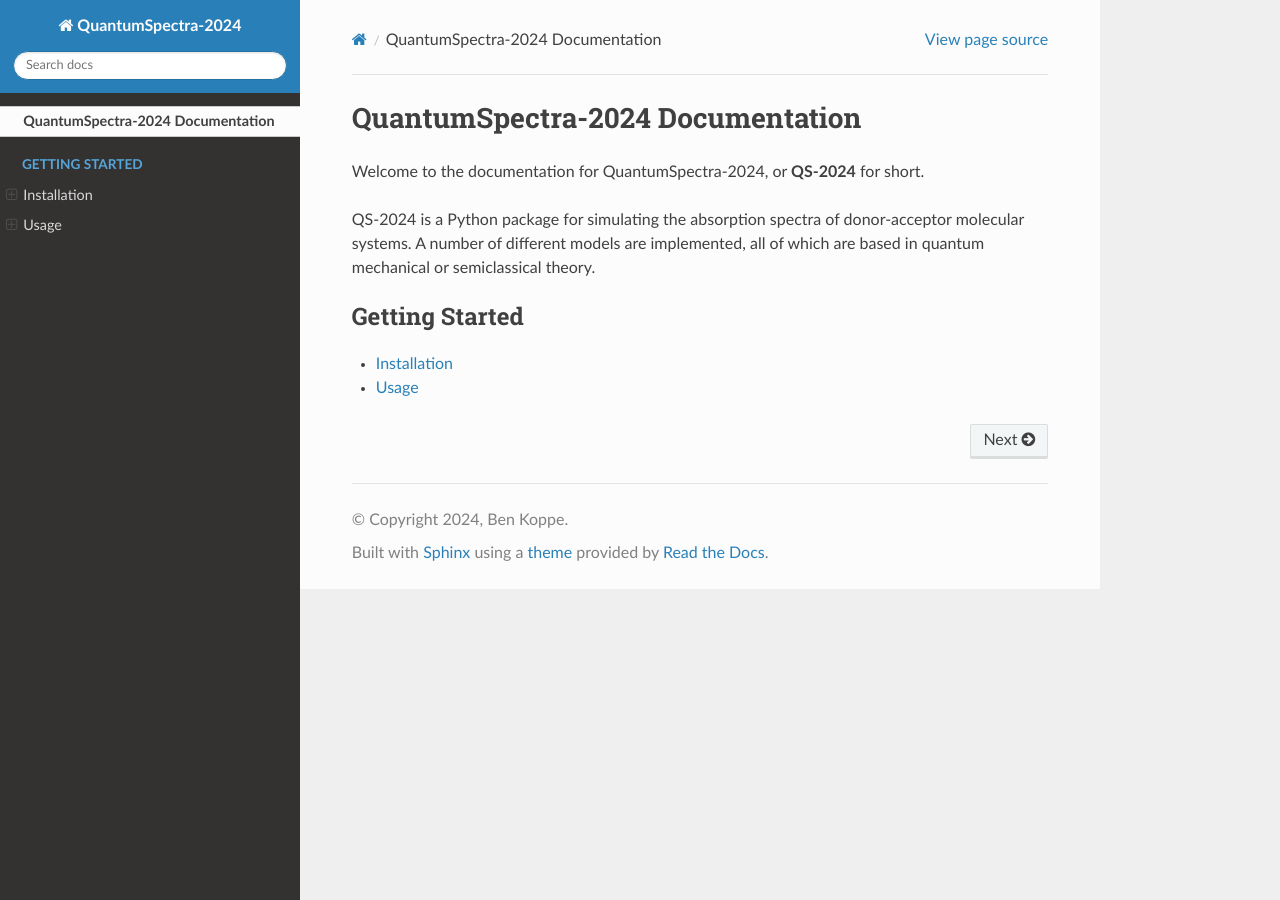
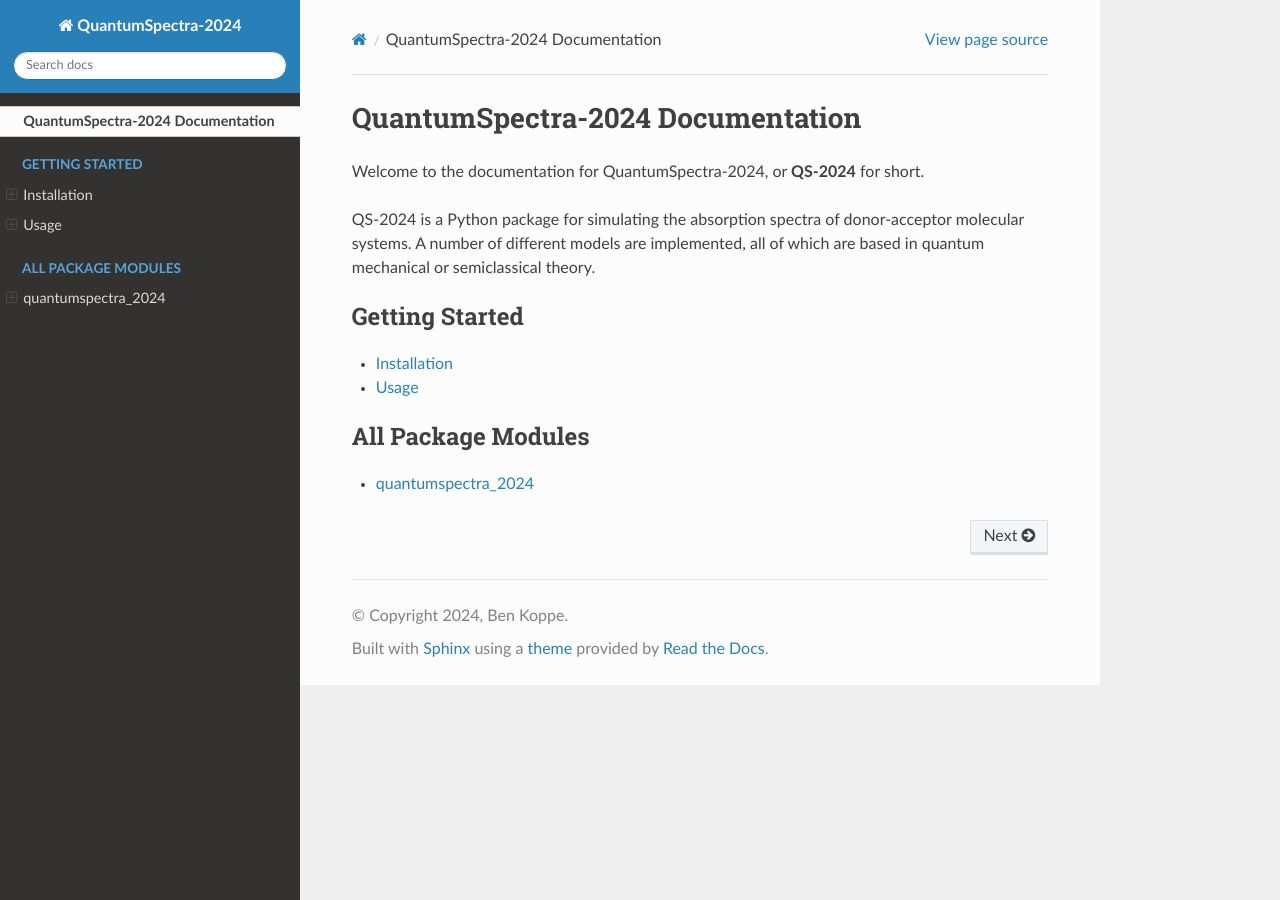
Before and after one commit to benkoppe/QuantumSpectra-2024, a Sphinx documentation site: the page built from docs/source/index.rst, in a window 1280 px wide. Built offline with Sphinx 7.4.7 and the Read the Docs theme 2.0.0, drawn with Linux system fonts in a browser that asks for light colours.

Commit message:
added package modules

```diff
--- a/docs/source/index.rst
+++ b/docs/source/index.rst
@@ -17,3 +17,9 @@
 
    startup/installation
    startup/usage
+
+.. toctree::
+   :maxdepth: 1
+   :caption: All Package Modules
+
+   package/modules
```
